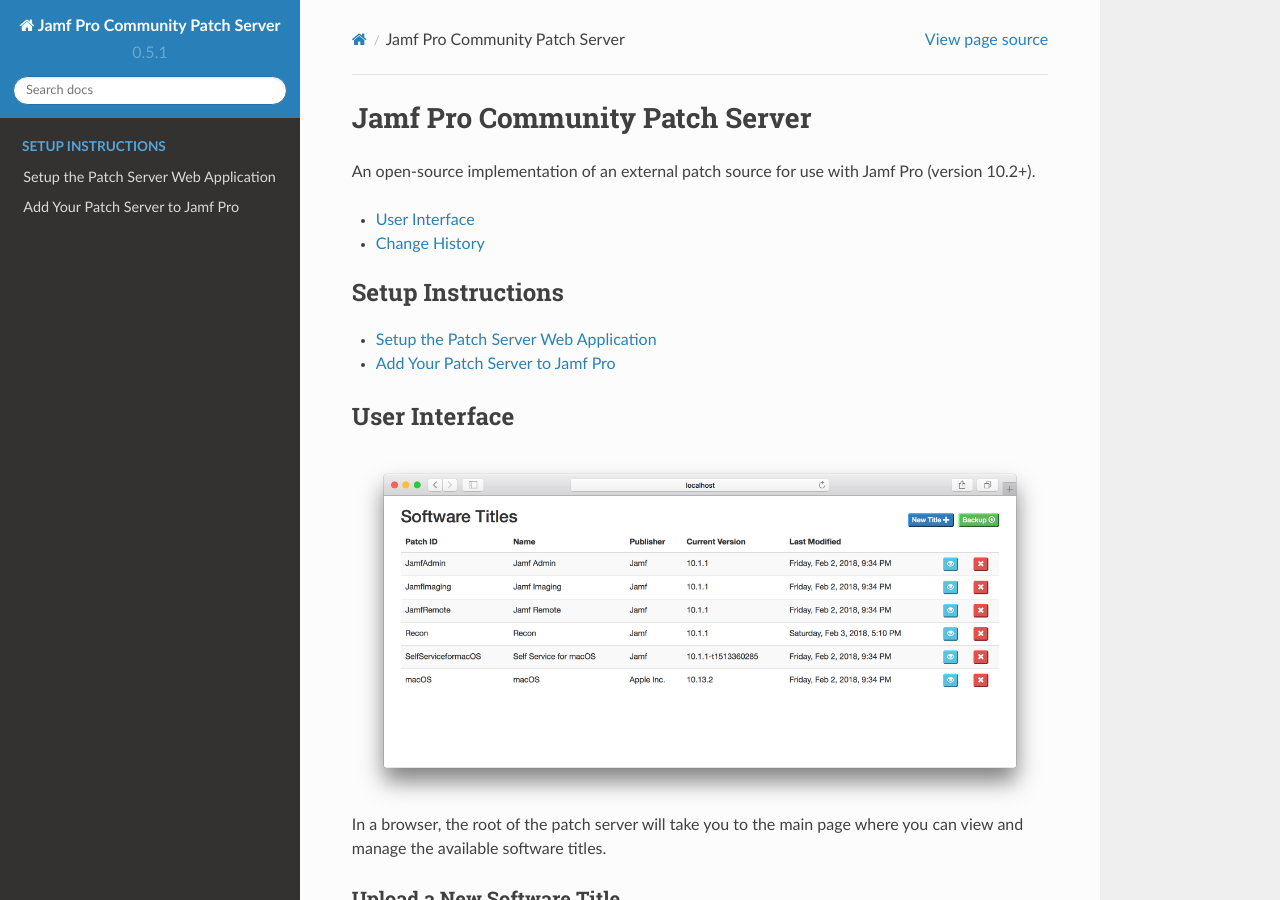
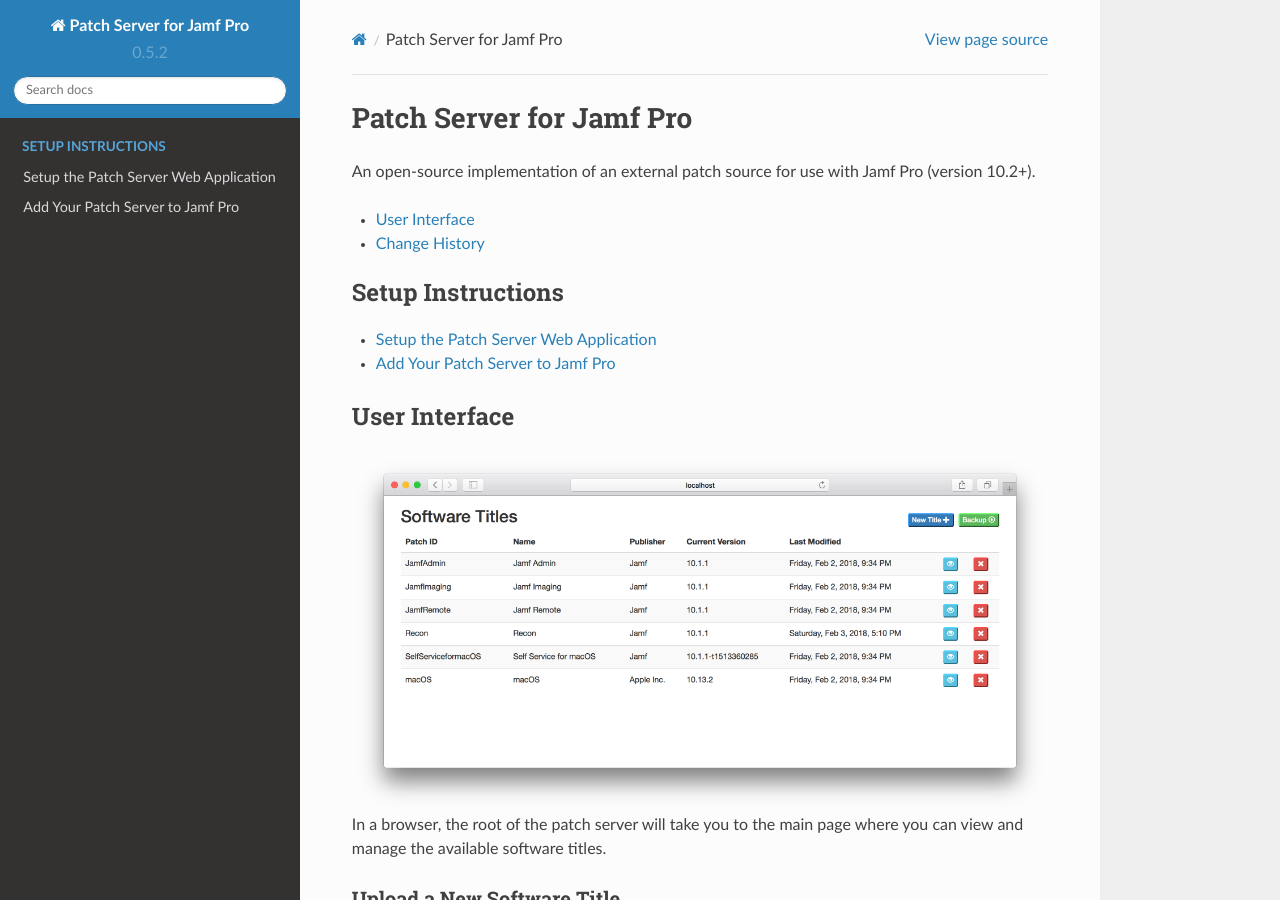
Before and after one commit to brysontyrrell/PatchServer, a Sphinx documentation site: the page built from docs/index.rst, in a window 1280 px wide and 900 px high. Built offline with Sphinx 7.4.7 and the Read the Docs theme 2.0.0, drawn with Linux system fonts in a browser that asks for light colours; pages that are not in the unit, such as notebooks, are missing from menus; some of the changed text lies outside the part shown.

```diff
--- a/docs/conf.py
+++ b/docs/conf.py
@@ -1,6 +1,6 @@
 # -*- coding: utf-8 -*-
 #
-# Jamf Pro Community Patch Server documentation build configuration file, created by
+# Patch Server for Jamf Pro documentation build configuration file, created by
 # sphinx-quickstart on Fri Feb  2 12:00:28 2018.
 #
 # This file is execfile()d with the current directory set to its
@@ -52,7 +52,7 @@ source_suffix = '.rst'
 master_doc = 'index'
 
 # General information about the project.
-project = u'Jamf Pro Community Patch Server'
+project = u'Patch Server for Jamf Pro'
 copyright = u'2018, Bryson Tyrrell'
 author = u'Bryson Tyrrell'
 
@@ -118,7 +118,7 @@ html_sidebars = {
 # -- Options for HTMLHelp output ------------------------------------------
 
 # Output file base name for HTML help builder.
-htmlhelp_basename = 'JamfProCommunityPatchServerdoc'
+htmlhelp_basename = 'PatchServerforJamfProdoc'
 
 
 # -- Options for LaTeX output ---------------------------------------------
@@ -145,7 +145,7 @@ latex_elements = {
 # (source start file, target name, title,
 #  author, documentclass [howto, manual, or own class]).
 latex_documents = [
-    (master_doc, 'JamfProCommunityPatchServer.tex', u'Jamf Pro Community Patch Server Documentation',
+    (master_doc, 'PatchServerforJamfPro.tex', u'Patch Server for Jamf Pro Documentation',
      u'Bryson Tyrrell', 'manual'),
 ]
 
@@ -155,7 +155,7 @@ latex_documents = [
 # One entry per manual page. List of tuples
 # (source start file, name, description, authors, manual section).
 man_pages = [
-    (master_doc, 'jamfprocommunitypatchserver', u'Jamf Pro Community Patch Server Documentation',
+    (master_doc, 'patchserverforjamfpro', u'Patch Server for Jamf Pro Documentation',
      [author], 1)
 ]
 
@@ -166,8 +166,8 @@ man_pages = [
 # (source start file, target name, title, author,
 #  dir menu entry, description, category)
 texinfo_documents = [
-    (master_doc, 'JamfProCommunityPatchServer', u'Jamf Pro Community Patch Server Documentation',
-     author, 'JamfProCommunityPatchServer', 'One line description of project.',
+    (master_doc, 'PatchServerforJamfPro', u'Patch Server for Jamf Pro Documentation',
+     author, 'PatchServerforJamfPro', 'One line description of project.',
      'Miscellaneous'),
 ]
 
--- a/docs/index.rst
+++ b/docs/index.rst
@@ -1,10 +1,10 @@
-.. Jamf Pro Community Patch Server documentation master file, created by
+.. Patch Server for Jamf Pro documentation master file, created by
    sphinx-quickstart on Fri Feb  2 12:00:28 2018.
    You can adapt this file completely to your liking, but it should at least
    contain the root `toctree` directive.
 
-Jamf Pro Community Patch Server
-================================
+Patch Server for Jamf Pro
+=========================
 
 An open-source implementation of an external patch source for use with Jamf Pro
 (version 10.2+).
@@ -110,6 +110,11 @@ definitions for all your software titles.
 Change History
 --------------
 
+0.5.2 (2018-02-08)
+^^^^^^^^^^^^^^^^^^
+
+A minor renaming.
+
 0.5.1 (2018-02-03)
 ^^^^^^^^^^^^^^^^^^
 
--- a/patchserver/__init__.py
+++ b/patchserver/__init__.py
@@ -1,4 +1,4 @@
-"""Jamf Pro Community Patch Server"""
+"""Patch Server for Jamf Pro"""
 __title__ = 'PatchServer'
-__version__ = '0.5.1'
+__version__ = '0.5.2'
 __author__ = 'Bryson Tyrrell'
```
Also changed, not shown: readme.md (+2 -2 lines), 1 other file.
